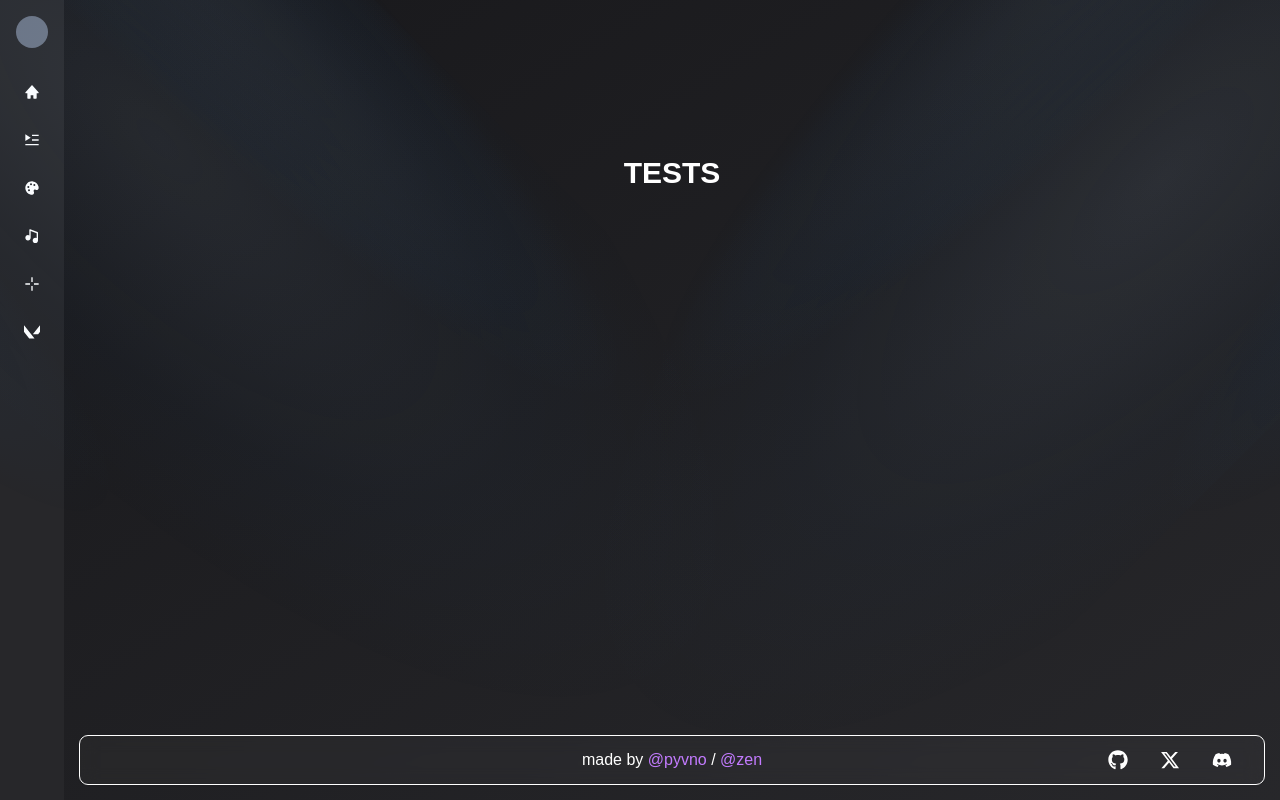
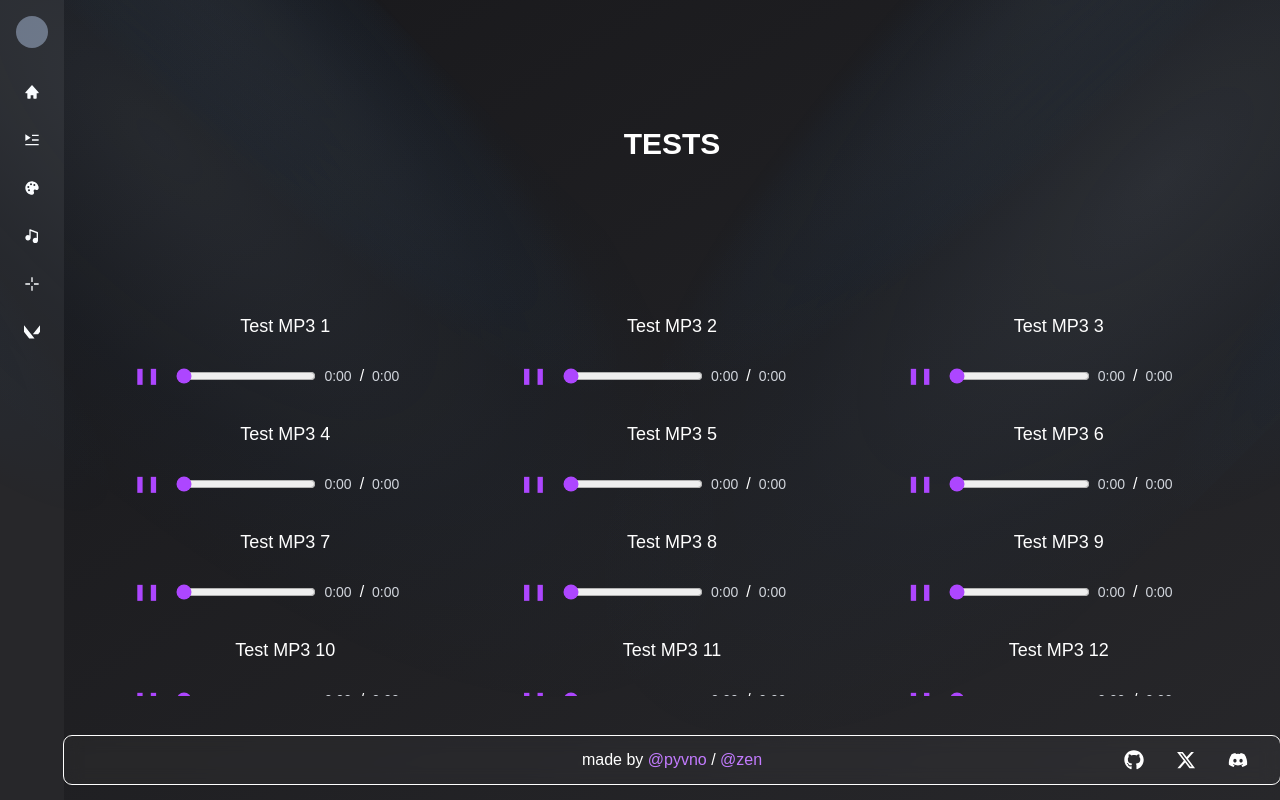
Before and after one commit to pyvnoaim/aimlib, a Next.js app: page /test in a window 1280 px wide. Built offline with nearby package versions, Linux system fonts and the light colour scheme.

Commit message:
mp3 test site

```diff
--- a/src/app/globals.css
+++ b/src/app/globals.css
@@ -22,3 +22,41 @@ body {
   color: var(--foreground);
   font-family: Arial, Helvetica, sans-serif;
 }
+
+/* globals.css or custom.css */
+
+/* For Webkit Browsers (Chrome, Safari, Edge) */
+.custom-scrollbar::-webkit-scrollbar {
+  width: 8px; /* width of the scrollbar */
+}
+
+.custom-scrollbar::-webkit-scrollbar-track {
+  background: rgba(255, 255, 255, 0.1); /* track color */
+  border-radius: 10px;
+}
+
+.custom-scrollbar::-webkit-scrollbar-thumb {
+  background-color: rgba(255, 255, 255, 0.3); /* thumb color */
+  border-radius: 10px;
+  border: 3px solid rgba(0, 0, 0, 0.2); /* optional border */
+}
+
+.custom-scrollbar::-webkit-scrollbar-thumb:hover {
+  background-color: rgba(255, 255, 255, 0.5); /* thumb hover color */
+}
+
+/* For Firefox */
+.custom-scrollbar {
+  scrollbar-width: thin; /* set width of the scrollbar */
+  scrollbar-color: rgba(255, 255, 255, 0.3) rgba(255, 255, 255, 0.1); /* thumb and track color */
+}
+
+/* Add this CSS to your global styles or in your component's styles */
+
+audio::-webkit-media-controls-timeline {
+  display: none; /* Hides the trackbar */
+}
+
+audio::-webkit-media-controls {
+  background: transparent; /* Makes the audio control bar transparent */
+}
--- a/src/app/test/page.tsx
+++ b/src/app/test/page.tsx
@@ -2,31 +2,160 @@
 import Sidebar from '@/components/layouts/sidebar/sidebar';
 import Footer from '@/components/layouts/footer/footer';
 import { Spotlight } from '@/components/ui/spotlight-new';
+import { LuDownload } from 'react-icons/lu'; // Import the download icon
+import { useState } from 'react'; // For managing state like current time
 
 export default function Home() {
+  // Array of test MP3s for demonstration
+  const mp3Files = Array.from({ length: 20 }, (_, index) => ({
+    name: `Test MP3 ${index + 1}`,
+    url: `/path/to/mp3/test-mp3-${index + 1}.mp3`, // Replace with actual file paths
+  }));
+
+  // Function to format the time (currentTime) into mm:ss format
+  const formatTime = (time) => {
+    const minutes = Math.floor(time / 60);
+    const seconds = Math.floor(time % 60);
+    return `${minutes}:${seconds < 10 ? '0' : ''}${seconds}`;
+  };
+
   return (
-    <div className="flex min-h-screen bg-gradient-to-br from-zinc-900 to-zinc-800 text-white">
+    <div className="flex min-h-screen bg-gradient-to-br from-zinc-900 to-zinc-800 text-white overflow-hidden">
       {/* Sidebar */}
       <div className="group">
         <Sidebar />
       </div>
 
       {/* Main Content */}
-      <div className="flex-grow h-screen flex flex-col">
+      <div className="flex-grow flex flex-col">
         {/* Spotlight */}
         <Spotlight />
 
         <main className="flex-grow flex flex-col transition-all duration-300">
           <div className="flex flex-col items-center justify-center h-1/3 mt-10">
-            {' '}
             <h1 className="font-extrabold text-3xl text-center">TESTS</h1>
           </div>
 
-          {/* Footer */}
-          <div className="mt-auto px-4 transition-all duration-300">
-            <Footer />
+          {/* MP3 Container with Transparent Background */}
+          <div className="flex flex-col items-center mt-10">
+            <div className="w-full max-w-screen-xl px-4">
+              <div className="bg-transparent rounded-lg p-6">
+                {/* MP3 Grid */}
+                <div className="grid grid-cols-3 gap-6 overflow-y-auto max-h-96 custom-scrollbar">
+                  {mp3Files.map((file, index) => (
+                    <div
+                      key={index}
+                      className="flex flex-col items-center space-y-2 group relative" // Add relative positioning to group for download button positioning
+                    >
+                      <span className="text-lg">{file.name}</span>
+
+                      {/* Custom Audio Controls */}
+                      <div className="w-full max-w-xs">
+                        <audio
+                          id={`audio-${index}`}
+                          className="w-full"
+                          controlsList="nodownload noremoteplayback" // Hides other controls like download, fullscreen
+                          onTimeUpdate={(e) => {
+                            const audio = e.target;
+                            // Update the current time display
+                            const currentTimeElement = document.getElementById(
+                              `current-time-${index}`
+                            );
+                            const durationElement = document.getElementById(
+                              `duration-${index}`
+                            );
+                            if (currentTimeElement && durationElement) {
+                              currentTimeElement.textContent = formatTime(
+                                audio.currentTime
+                              );
+                              durationElement.textContent = formatTime(
+                                audio.duration
+                              );
+                            }
+                          }}
+                        >
+                          <source src={file.url} type="audio/mp3" />
+                          Your browser does not support the audio element.
+                        </audio>
+
+                        {/* Custom Control Bar */}
+                        <div className="flex items-center justify-between mt-2">
+                          {/* Play Button */}
+                          <button
+                            className="p-2 text-purple-500 hover:text-purple-700"
+                            onClick={() => {
+                              const audio = document.getElementById(
+                                `audio-${index}`
+                              );
+                              if (audio.paused) {
+                                audio.play();
+                              } else {
+                                audio.pause();
+                              }
+                            }}
+                          >
+                            {document.getElementById(`audio-${index}`)
+                              ?.paused ? (
+                              <span>▶️</span> // Play icon
+                            ) : (
+                              <span>❚❚</span> // Pause icon
+                            )}
+                          </button>
+
+                          {/* Shortened Trackbar */}
+                          <input
+                            type="range"
+                            min="0"
+                            max="100"
+                            defaultValue="0"
+                            className="flex-grow mx-2 w-16 bg-purple-500/50 accent-purple-500" // Shortened slider with purple color
+                            onChange={(e) => {
+                              const audio = document.getElementById(
+                                `audio-${index}`
+                              );
+                              const value = e.target.value;
+                              audio.currentTime =
+                                (audio.duration / 100) * value;
+                            }}
+                          />
+
+                          {/* Timer and Download Button Positioned Together */}
+                          <div className="flex items-center space-x-2">
+                            <span
+                              id={`current-time-${index}`}
+                              className="text-sm text-gray-300"
+                            >
+                              0:00
+                            </span>
+                            <span>/</span>
+                            <span
+                              id={`duration-${index}`}
+                              className="text-sm text-gray-300"
+                            >
+                              0:00
+                            </span>
+
+                            {/* Download Button - Positioned next to the timer */}
+                            <a
+                              href={file.url}
+                              download
+                              className="opacity-0 group-hover:opacity-100 transition-all duration-300 bg-purple-500/20 text-purple-500 px-2 py-1 rounded-md border border-purple-500/50 shadow-lg hover:border-purple-500"
+                            >
+                              <LuDownload size={20} />
+                            </a>
+                          </div>
+                        </div>
+                      </div>
+                    </div>
+                  ))}
+                </div>
+              </div>
+            </div>
           </div>
         </main>
+
+        {/* Footer */}
+        <Footer />
       </div>
     </div>
   );
```
